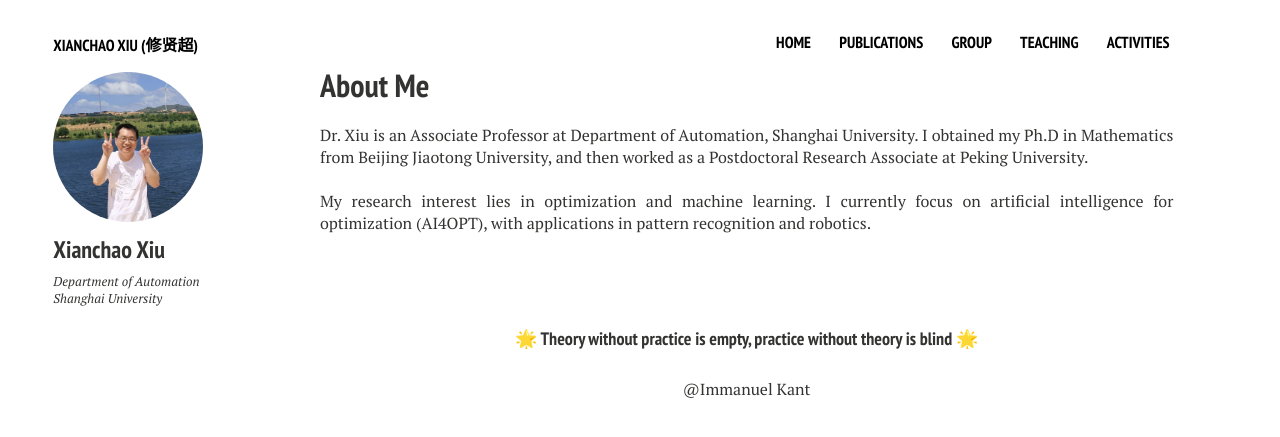
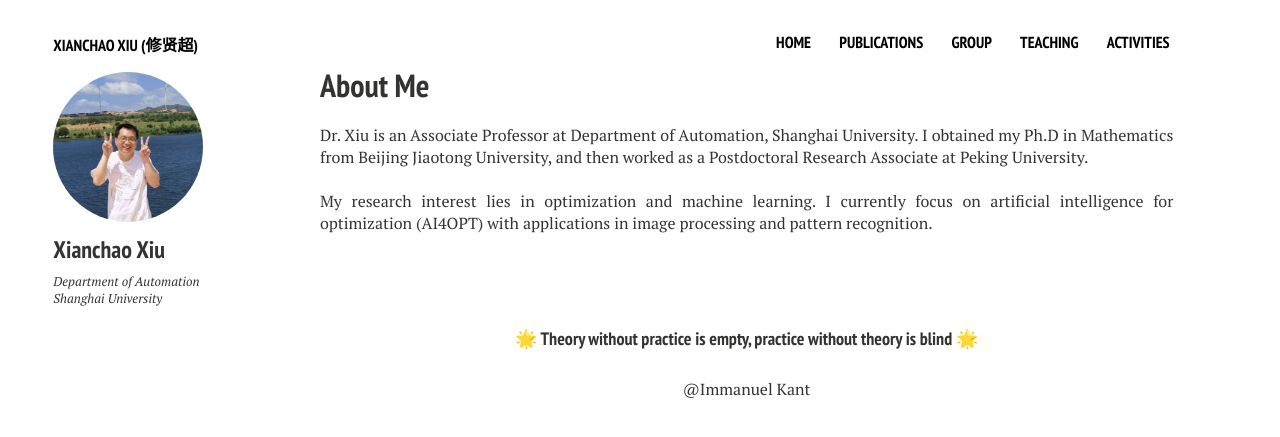
Before and after one commit to xianchaoxiu/xianchaoxiu.github.io, a Jekyll site: the page built from index.md, in a window 1280 px wide. Shown: the top 437 px of the page. Built offline with Jekyll 4.4.1, drawn with Linux system fonts in a browser that asks for light colours; nearby versions of some CDN libraries.

Commit message:
Update home2.html

```diff
--- a/_layouts/home2.html
+++ b/_layouts/home2.html
@@ -32,7 +32,7 @@
 
 
 	 My research interest lies in optimization and machine learning.
-	 I currently focus on artificial intelligence for optimization (AI4OPT), with applications in pattern recognition and robotics. <br><br>
+	 I currently focus on artificial intelligence for optimization (AI4OPT) with applications in image processing and pattern recognition. <br><br>
 
 
 
```
